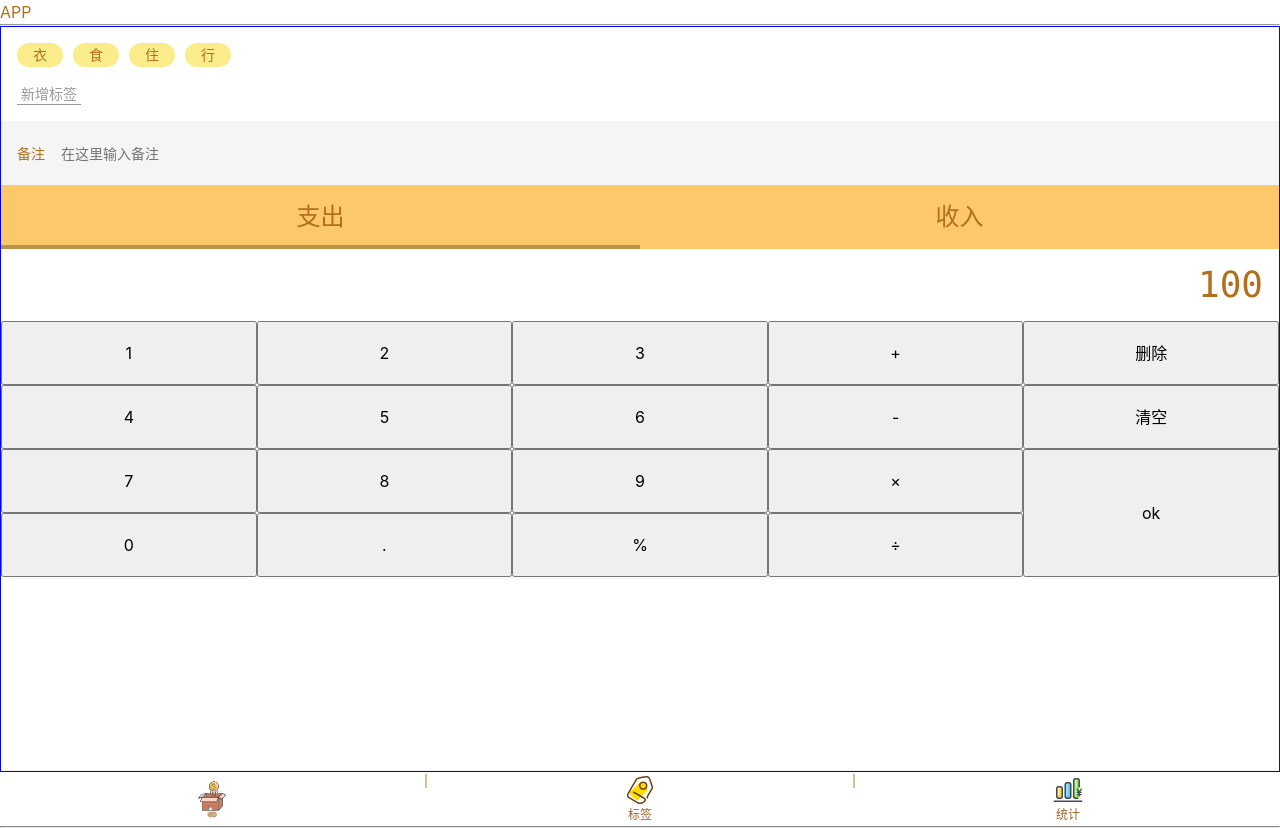
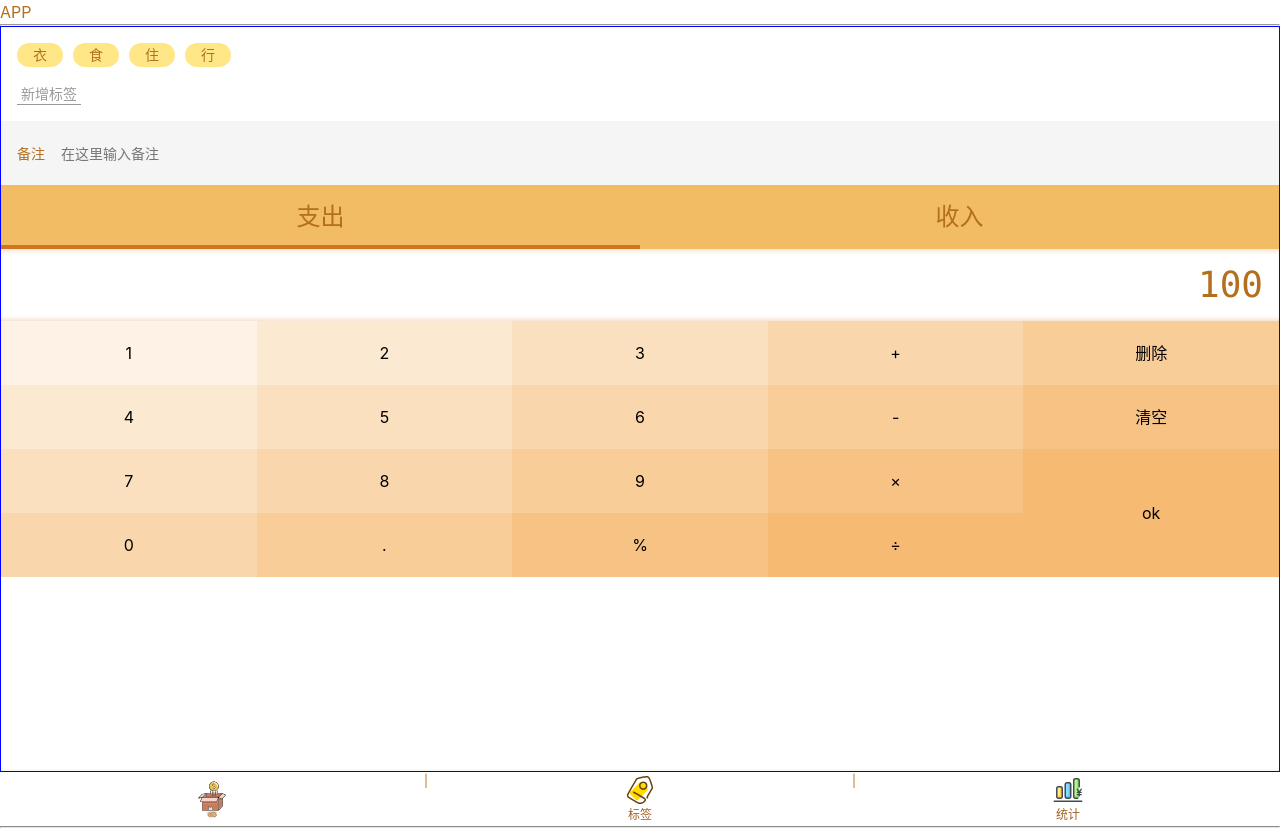
Before and after one commit to linmiaomiao1998/myblog, a Vue app in the folder nekobill/: page /labels#/money in a window 1280 px wide. Built offline with nearby package versions, Linux system fonts and the light colour scheme.

Commit message:
numberpad渐变

```diff
--- a/nekobill/src/assets/style/helper.scss
+++ b/nekobill/src/assets/style/helper.scss
@@ -1 +1,10 @@
 $font-hei:-apple-system, "Noto Sans", "Helvetica Neue", Helvetica, "Nimbus Sans L", Arial, "Liberation Sans", "PingFang SC", "Hiragino Sans GB", "Noto Sans CJK SC", "Source Han Sans SC", "Source Han Sans CN", "Microsoft YaHei", "Wenquanyi Micro Hei", "WenQuanYi Zen Hei", "ST Heiti", SimHei, "WenQuanYi Zen Hei Sharp", sans-serif;
+ $color-highlight:#f00;
+ //placeholder
+ %clearfix{
+     &::after{
+         content: '';
+         clear: both;
+         display: block;
+     }
+ }
--- a/nekobill/src/views/Money.vue
+++ b/nekobill/src/views/Money.vue
@@ -42,7 +42,7 @@
           <button>9</button>
           <button>×</button>
           <button class="ok">ok</button>
-          <button>0</button>
+          <button class="zero">0</button>
           <button>.</button>
           <button>%</button>
           <button>÷</button>
@@ -61,26 +61,54 @@ export default {
 @import "~@/assets/style/helper.scss";
 .numberPad{
   .output{
+    @extend %clearfix;
     font-size: 36px;
     font-family: Consolas,monospace;
     padding: 9px 16px;
     text-align: right;
+    box-shadow: inset 0 -5px 6px -5px fade-out( #D47926, 0.6),
+                inset 0 5px 6px -5px fade-out( #D47926, 0.6);
   }
   .buttons{
-    flex-wrap: wrap;
+    @extend %clearfix;
     > button{
       width: 20%;
       height:64px;
       float: left;
+      background: transparent;
+      border: none;
       &.ok{
         height: 64*2px;
         float: right;
+      }
+      $bg:#F6BA72;
+      &:nth-child(15),&:nth-child(19){
+        background: $bg;
+      }
+      &:nth-child(18),&:nth-child(14),&:nth-child(10){
+        background: lighten($bg,4%);
+      }
+      &:nth-child(5),&:nth-child(9),&:nth-child(13),&:nth-child(17){
+        background: lighten($bg,4%*2);
+      }
+      &:nth-child(4),&:nth-child(8),&:nth-child(12),&:nth-child(16){
+        background: lighten($bg,4%*3);
+      }
+      &:nth-child(3),&:nth-child(7),&:nth-child(11){
+        background: lighten($bg,4%*4);
+      }
+      &:nth-child(2),&:nth-child(6){
+        background: lighten($bg,4%*5);
+      }
+      &:nth-child(1)
+      {
+        background: lighten($bg,4%*6);
       }
     }
   }
 }
 .types {
-  background: #fcc869;
+  background: #F2BC64;
   display: flex;
   text-align: center;
   font-size: 24px;
@@ -98,7 +126,7 @@ export default {
       left: 0;
       width: 100%;
       height: 4px;
-      background: #BA9344;
+      background: #CF7421;
     }
   }
 }
@@ -126,7 +154,7 @@ export default {
   > .current {
     display: flex;
     > li {
-      background: #FAEC8B;
+      background:#FFE787;
       $h: 24px;
       height: $h;
       line-height: $h;
```
